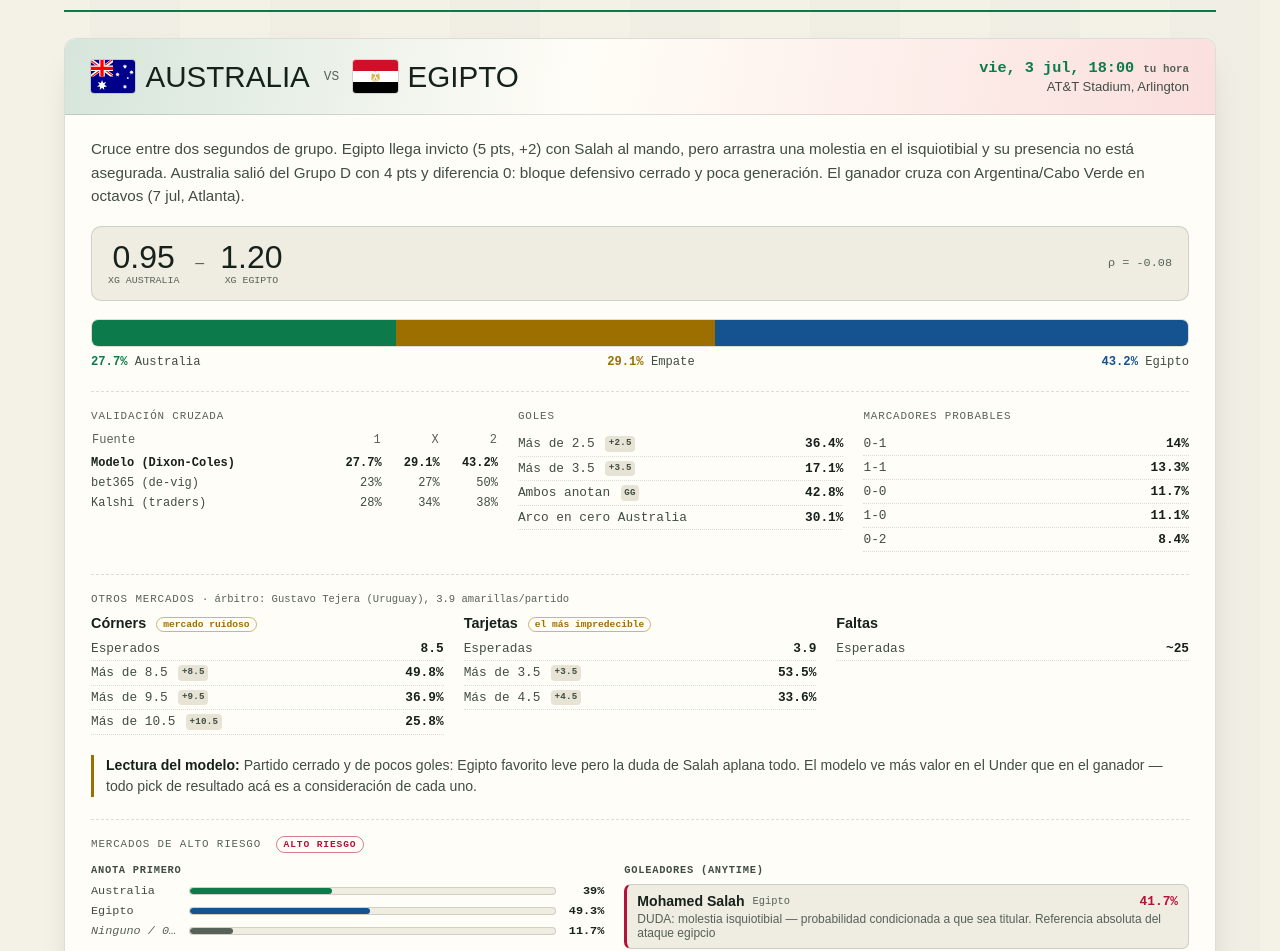
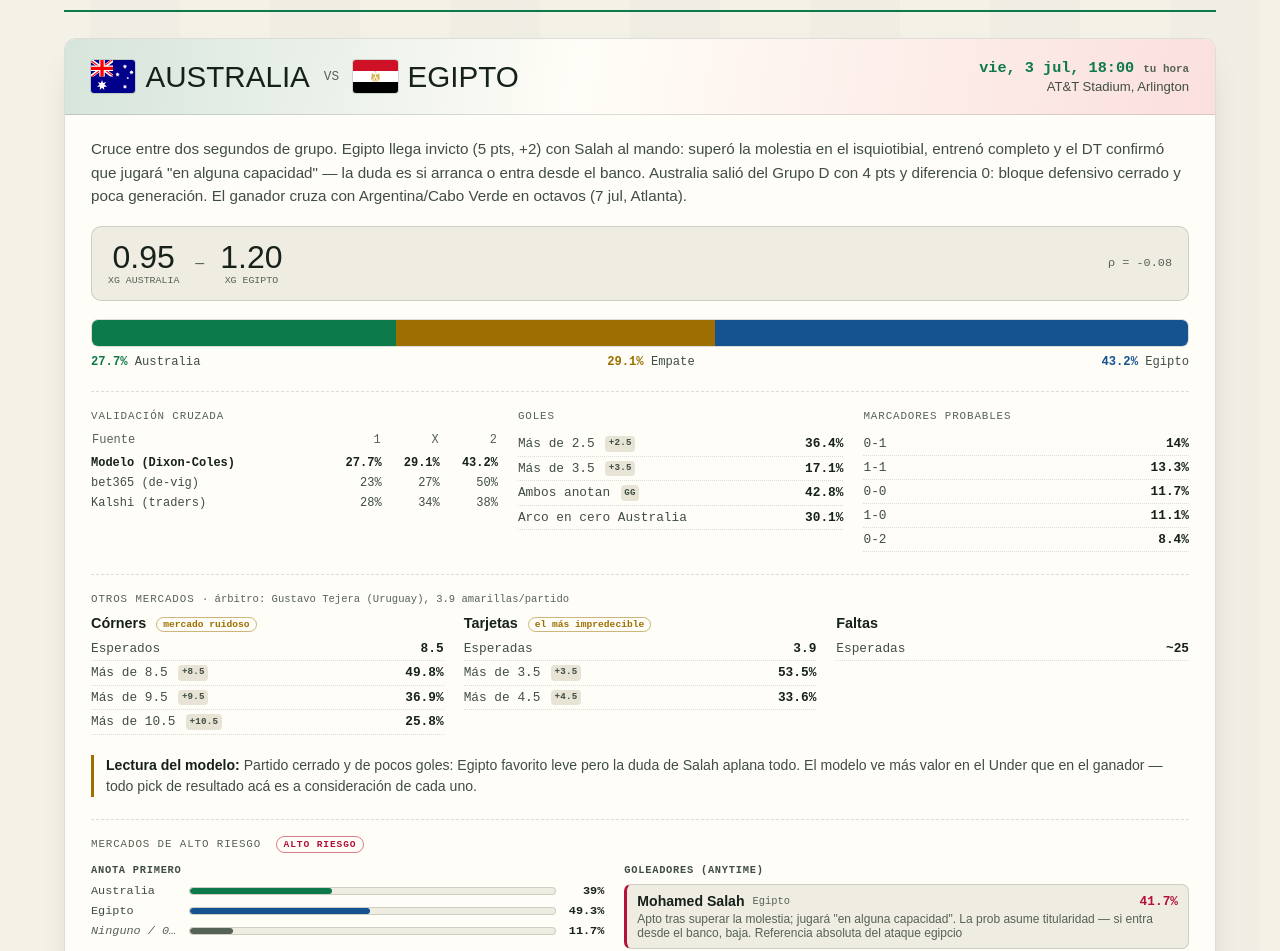
Before and after one commit to Siequichh/mundial2026, a React (Vite) app: page /#/predicciones in a window 1280 px wide. Shown: the part 1001-1952 px from the top of the page. Built offline with nearby package versions, Linux system fonts and the light colour scheme.

Commit message:
feat: historial 03-07
Australia vs Egipto: Salah superó la molestia isquiotibial, entrenó completo
  y el DT confirmó que jugará. Actualizado contexto + nota del goleador.
  Sin recalibración numérica (impacto <2%, XI aún no confirmado).

```diff
--- a/src/data/bracket.js
+++ b/src/data/bracket.js
@@ -22,7 +22,7 @@ export const dieciseisavos = {
     { home: 'Bélgica', away: 'Senegal', resultado: '3-2', nota: 'prórroga', fecha: '1 jul', sede: 'Seattle, WA', feeds: 1 },
     { home: 'Argentina', away: 'Cabo Verde', resultado: null, fecha: '3 jul', sede: 'Miami', feeds: 2 },
     { home: 'Australia', away: 'Egipto', resultado: null, fecha: '3 jul', sede: 'Arlington, TX', feeds: 2 },
-    { home: 'Suiza', away: 'Argelia', resultado: null, hoy: true, fecha: '2 jul', sede: 'Vancouver', feeds: 3 },
+    { home: 'Suiza', away: 'Argelia', resultado: '2-0', fecha: '2 jul', sede: 'Vancouver', feeds: 3 },
     { home: 'Colombia', away: 'Ghana', resultado: null, fecha: '3 jul', sede: 'Kansas City', feeds: 3 },
   ],
 }
@@ -39,7 +39,7 @@ export const octavos = {
     { home: 'Portugal', away: 'España', resultado: null, fecha: '6 jul', sede: 'Dallas' },
     { home: 'Estados Unidos', away: 'Bélgica', resultado: null, fecha: '6 jul', sede: 'Seattle' },
     { home: null, away: null, pendiente: 'Argentina/C. Verde vs Australia/Egipto', resultado: null, fecha: '7 jul', sede: 'Atlanta' },
-    { home: null, away: null, pendiente: 'Suiza/Argelia vs Colombia/Ghana', resultado: null, fecha: '7 jul', sede: 'Vancouver' },
+    { home: 'Suiza', away: null, pendiente: 'vs Colombia/Ghana', resultado: null, fecha: '7 jul', sede: 'Vancouver' },
   ],
 }
 
--- a/src/data/predicciones.js
+++ b/src/data/predicciones.js
@@ -13,7 +13,7 @@ export const jornadas = [
         home: 'Australia', away: 'Egipto',
         sede: 'AT&T Stadium, Arlington',
         kickoffUtc: '2026-07-03T18:00:00Z',
-        contexto: 'Cruce entre dos segundos de grupo. Egipto llega invicto (5 pts, +2) con Salah al mando, pero arrastra una molestia en el isquiotibial y su presencia no está asegurada. Australia salió del Grupo D con 4 pts y diferencia 0: bloque defensivo cerrado y poca generación. El ganador cruza con Argentina/Cabo Verde en octavos (7 jul, Atlanta).',
+        contexto: 'Cruce entre dos segundos de grupo. Egipto llega invicto (5 pts, +2) con Salah al mando: superó la molestia en el isquiotibial, entrenó completo y el DT confirmó que jugará "en alguna capacidad" — la duda es si arranca o entra desde el banco. Australia salió del Grupo D con 4 pts y diferencia 0: bloque defensivo cerrado y poca generación. El ganador cruza con Argentina/Cabo Verde en octavos (7 jul, Atlanta).',
         xg: { home: 0.95, away: 1.20 },
         rho: -0.08,
         prob: { home: 27.7, draw: 29.1, away: 43.2 },
@@ -36,7 +36,7 @@ export const jornadas = [
         arriesgados: {
           anotaPrimero: { home: 39.0, away: 49.3, ninguno: 11.7 },
           goleadores: [
-            { jugador: 'Mohamed Salah', equipo: 'Egipto', prob: 41.7, cuota: 2.40, nota: 'DUDA: molestia isquiotibial — probabilidad condicionada a que sea titular. Referencia absoluta del ataque egipcio' },
+            { jugador: 'Mohamed Salah', equipo: 'Egipto', prob: 41.7, cuota: 2.40, nota: 'Apto tras superar la molestia; jugará "en alguna capacidad". La prob asume titularidad — si entra desde el banco, baja. Referencia absoluta del ataque egipcio' },
             { jugador: 'Omar Marmoush', equipo: 'Egipto', prob: 30.0, cuota: 3.33, nota: 'Segunda vía ofensiva, gana peso si Salah no llega' },
             { jugador: 'Mitchell Duke', equipo: 'Australia', prob: 27.0, cuota: 3.70, nota: 'Nueve titular australiano, casi toda su generación pasa por él' },
           ],
@@ -276,6 +276,9 @@ export const jornadas = [
           ],
         },
         lectura: 'El partido más parejo del día: Suiza favorita por menos del 50% y empate+Argelia superan la mitad. Cualquiera de los tres resultados es plausible — todo pick acá es a consideración de cada uno.',
+        resultadoReal: '2-0',
+        fijaAcerto: true,
+        postAnalisis: 'Fija correcta y más cómoda de lo que el modelo anticipaba (49.5% baja confianza). Suiza dominó desde el arranque: Embolo abrió en el 10\' (el pick de goleador arriesgado acertó) y Ndoye la sentenció en el 46\'. La defensiva suiza mantuvo el arco en cero (probabilidad modelada 36.8%) — el Under 2.5 también acertó. Lección: cuando el favorito tiene el 49% y el marcador 2-0 está en la lista, el dominio real puede superar holgadamente la estrechez estadística.',
       },
     ],
   },
```
